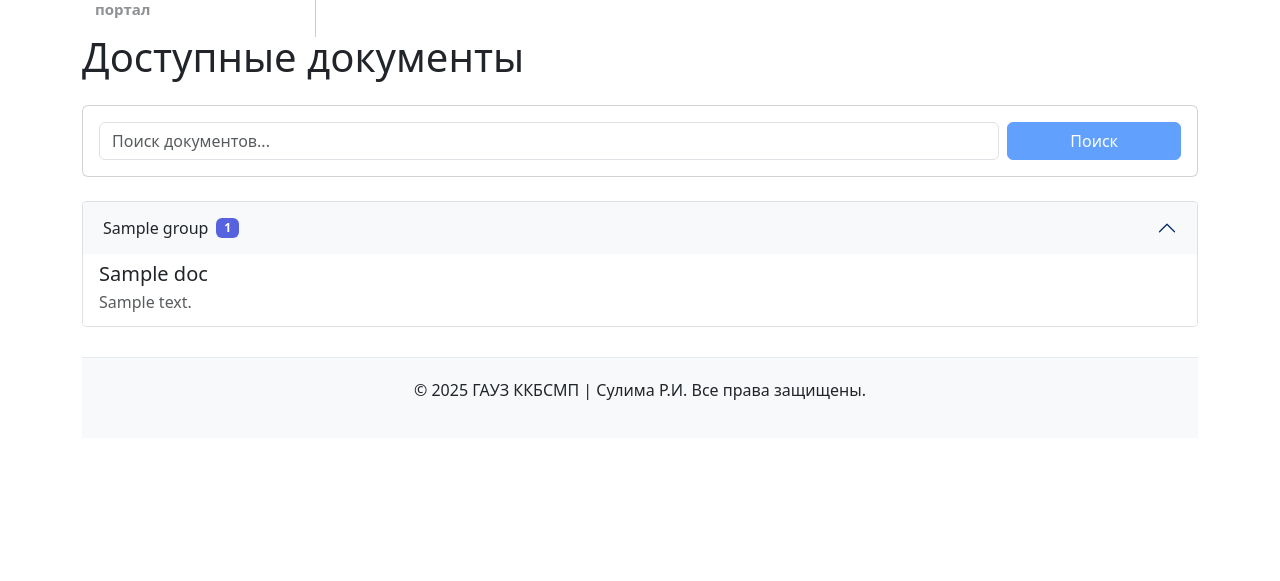
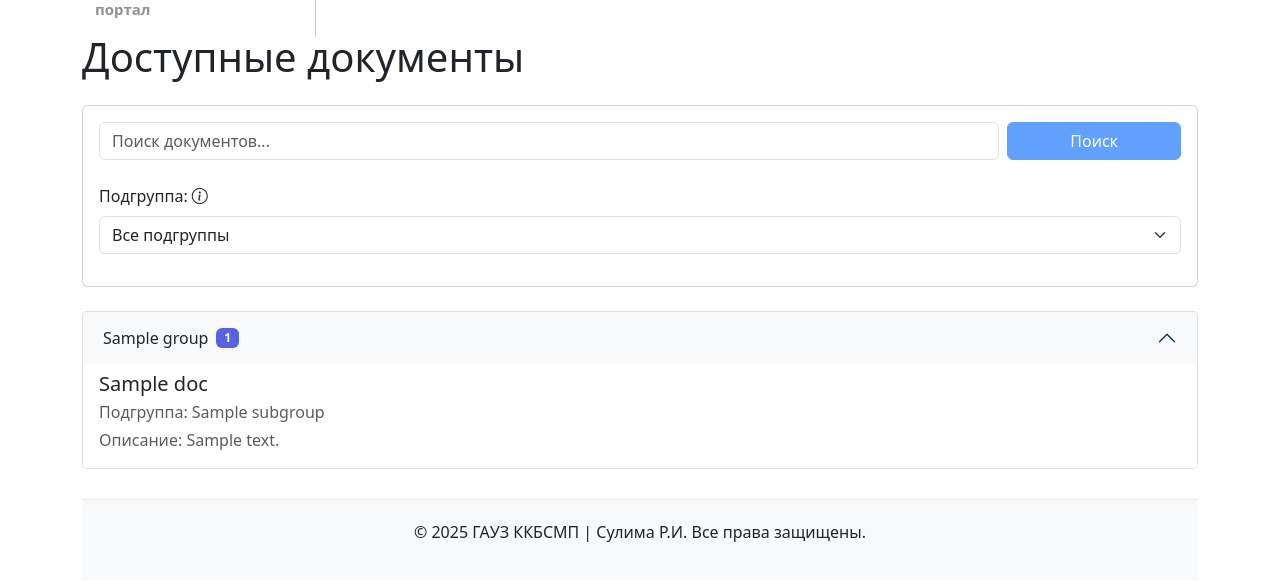
Before and after one commit to Gurman520/Viewe-Service, a FastAPI app: template app/templates/list.html in a window 1280 px wide. Shown: the part 107-688 px from the top of the page. Run offline with FastAPI, Linux system fonts and the light colour scheme; the template is opened without the code that fills it: most values are stand-ins (such as "Sample title", 1, 10 or a date in 2020); parts of the project's set-up code (start-up, migrations or seed data) failed here and were passed over; some libraries are stand-ins or nearby versions.

Commit message:
New func seache and many fix

```diff
--- a/app/api/document.py
+++ b/app/api/document.py
@@ -44,7 +44,7 @@ async def search_documents(request: Request, search_query: str = Form(...)):
     documents = get_document_list(search_query=search_query)
     return templates.TemplateResponse(
         "list.html",
-        {"request": request, "documents": documents, "search_query": search_query}
+        {"request": request, "documents": documents, "search_query": search_query, "subgroup": Config.subgroup_list}
     )
 
 @router.get("/{document_name}/download", name="download_document_with_assets")
--- a/app/api/viewer.py
+++ b/app/api/viewer.py
@@ -20,10 +20,10 @@ async def list_documents(request: Request, q: Optional[str] = None):
 
         if response.is_success:
             doc = response.json()
-            logger.info("Открываем страницу со списком инструкций")
+            logger.info(f"Открываем страницу со списком инструкций {Config.subgroup_list}")
             return templates.TemplateResponse(
                 "list.html",
-                {"request": request, "documents": doc["document"], "search_query": q}
+                {"request": request, "documents": doc["document"], "search_query": q, "subgroup": Config.subgroup_list}
             )
         else:
             raise HTTPException(status_code=response.status_code, detail=f"External API returned error: {response.text}")
--- a/app/logic.py
+++ b/app/logic.py
@@ -4,13 +4,14 @@ from typing import Optional
 from frontmatter import load
 from app.puty import Config
 from secrets import compare_digest
-from fastapi.security import HTTPBasicCredentials
 from pathlib import Path
 from app.logger import logger
+from collections import Counter
 import os
 
 
 DEFAULT_GROUP = "Без группы"  # Группа по умолчанию
+DEFAULT_SUBGROUP = "Без группы"
 
 
 def load_document_without_password(file_path: Path):
@@ -50,6 +51,7 @@ def get_document_list(search_query: Optional[str] = None) -> dict[str, list[dict
             doc_data = {
                 "file_name": md_file.stem,
                 "title": post.get("title", md_file.stem),
+                "subgroup": post.get("subgroup", ""),
                 "description": post.get("description", ""),
                 "group": group  # Добавляем группу
             }
@@ -60,8 +62,11 @@ def get_document_list(search_query: Optional[str] = None) -> dict[str, list[dict
             if search_query:
                 search_lower = search_query.lower()
                 if (search_lower in doc_data["title"].lower() or
-                    search_lower in doc_data["description"].lower()):
+                    search_lower in doc_data["description"].lower() or
+                    search_lower in doc_data["subgroup"].lower()):
                     documents[doc_data["group"]].append(doc_data)
+                elif len(documents[doc_data["group"]]) < 1:
+                    del documents[doc_data["group"]]
             else:
                 documents[doc_data["group"]].append(doc_data)
 
@@ -155,3 +160,25 @@ def check_doc(directory_path = Config.DOCUMENTS_DIR) -> bool:
 
     logger.info(f"Дирректория '{directory_path}' отсутствует.")
     return False
+
+def get_subgroup_list() -> list:
+    """Возвращает список подгруп из всех документов"""
+    sub = list()
+
+    for md_file in Config.DOCUMENTS_DIR.glob("*.md"):
+        with open(md_file, "r", encoding="utf-8") as f:
+            post = load(f)
+
+            # Получение группы
+            group = post.get("subgroup", DEFAULT_SUBGROUP)
+            if not group or group.strip() == "":
+                group = DEFAULT_GROUP
+
+            sub.append(group)
+
+    counter = Counter(sub)
+    filtered_data = {key for key, count in counter.items() if count >= 3}
+    filtered_data = list(filtered_data)
+    filtered_data.remove('Без группы')
+    logger.info(f'Сформирован список подгрупп')
+    Config.set_list(filtered_data)
--- a/app/main.py
+++ b/app/main.py
@@ -55,3 +55,18 @@ async def custom_http_exception_handler(request: Request, exc: HTTPException):
             "auth.html",
             {"request": request, "document_name": exc.detail}
         )
+
+
+from apscheduler.schedulers.background import BackgroundScheduler
+from apscheduler.triggers.interval import IntervalTrigger
+from app.logic import get_subgroup_list
+from datetime import datetime
+
+# Инициализация scheduler
+scheduler = BackgroundScheduler()
+scheduler.add_job(
+    get_subgroup_list,
+    trigger=IntervalTrigger(hours=10),
+    next_run_time = datetime.now()  # Запустить сразу при старте
+)
+scheduler.start()
--- a/app/puty.py
+++ b/app/puty.py
@@ -14,6 +14,7 @@ class Conf(object):
         '.xml', '.pdf', '.doc', '.docx', '.xls', '.xlsx',
         '.mp4', '.avi'
     }
+    subgroup_list = list()
 
     def __init__(self):
         load_dotenv()
@@ -23,5 +24,8 @@ class Conf(object):
         self.IMAGES_DIR = self.CONTENT_DIR / getenv('IMAGES_DIR')
         self.PORT = int(getenv('PORT'))
 
+    def set_list(self, new_data: list):
+        self.subgroup_list = new_data.copy()
+
 
 Config = Conf()
--- a/app/static/list.js
+++ b/app/static/list.js
@@ -19,4 +19,31 @@ document.addEventListener('DOMContentLoaded', function() {
 
     // Инициализация состояния кнопки при загрузке
     searchButton.disabled = searchInput.value === '';
+
+    const selected = document.getElementById('subgroupSelect');
+    const quer = searchInput.value
+
+    if (quer) {
+        for (let i = 0; i < selected.options.length; i++) {
+            if (selected.options[i].value === quer) {
+                selected.selectedIndex = i;
+                break;
+            }
+        }
+    }
 });
+
+document.getElementById('subgroupSelect').addEventListener('change', function() {
+    const selectedSubgroup = this.value;
+    const searchInput = document.getElementById('searchInput');
+
+    searchInput.value = selectedSubgroup;
+    if (selectedSubgroup != "") {
+        searchButton.disabled = false;
+    }
+    else if (selectedSubgroup != " ") {
+        searchInput.value = " "
+    }
+
+    console.log(selectedSubgroup)
+});
--- a/app/static/style.css
+++ b/app/static/style.css
@@ -143,7 +143,7 @@ blockquote {
     position: relative;
     display: block;
     padding: 15px 20px;
-    border-left: 4px solid #5662DE; /* Ярко-жёлтая линия */
+    border-left: 4px solid #5662DE;
     background-color: transparent; /* Прозрачность */
     color: #333;
     font-style: italic;
@@ -193,7 +193,6 @@ pre[class*="language-"] {
   border-radius: 0.3rem;
   box-shadow: 0 0.5rem 1rem rgba(0,0,0,0.15);
 }
-
 
 /* Настройки для модального окна с изображением */
 .modal-overlay {
--- a/app/templates/list.html
+++ b/app/templates/list.html
@@ -20,6 +20,26 @@
                     <button type="submit" class="btn btn-primary w-100" id="searchButton">Поиск</button>
                 </div>
             </form>
+            <br>
+            <div class="mb-3">
+                <label for="subgroupSelect" class="form-label">Подгруппа:</label>
+                <!-- <span title="Поясняющая информация" style="cursor: help">ⓘ</span> -->
+                <span class="d-inline-block" tabindex="0" data-bs-toggle="tooltip" title=
+                "Здесь отображаются подгруппы, которые содержат 3 и более документов в системе.
+                При выборе подгруппы, значение встанет в поле поиск и можно будет найти все документы относящиеся к данной подгруппе.">
+                    <i class="bi bi-info-circle" style="cursor: help"></i>
+                </span>
+                <select class="form-select" id="subgroupSelect" name="selected_item">
+                    {% if subgroup %}
+                        <option value="">Все подгруппы</option>
+                        {% for item in subgroup %}
+                            <option value="{{ item }}">{{ item }}</option>
+                        {% endfor %}
+                    {% else %}
+                        <option disabled>Список пуст</option>
+                    {% endif %}
+                </select>
+            </div>
         </div>
     </div>
 
@@ -46,8 +66,11 @@
                         <a href="{{ url_for('view_document', document_name=doc.file_name) }}"
                            class="list-group-item list-group-item-action">
                             <h5 class="mb-1">{{ doc.title }}</h5>
+                            {% if doc.subgroup %}
+                                <p class="mb-1 text-muted">Подгруппа: {{ doc.subgroup }}</p>
+                            {% endif %}
                             {% if doc.description %}
-                                <p class="mb-1 text-muted">{{ doc.description }}</p>
+                                <p class="mb-2 text-muted">Описание: {{ doc.description }}</p>
                             {% endif %}
                         </a>
                         {% endfor %}
```
